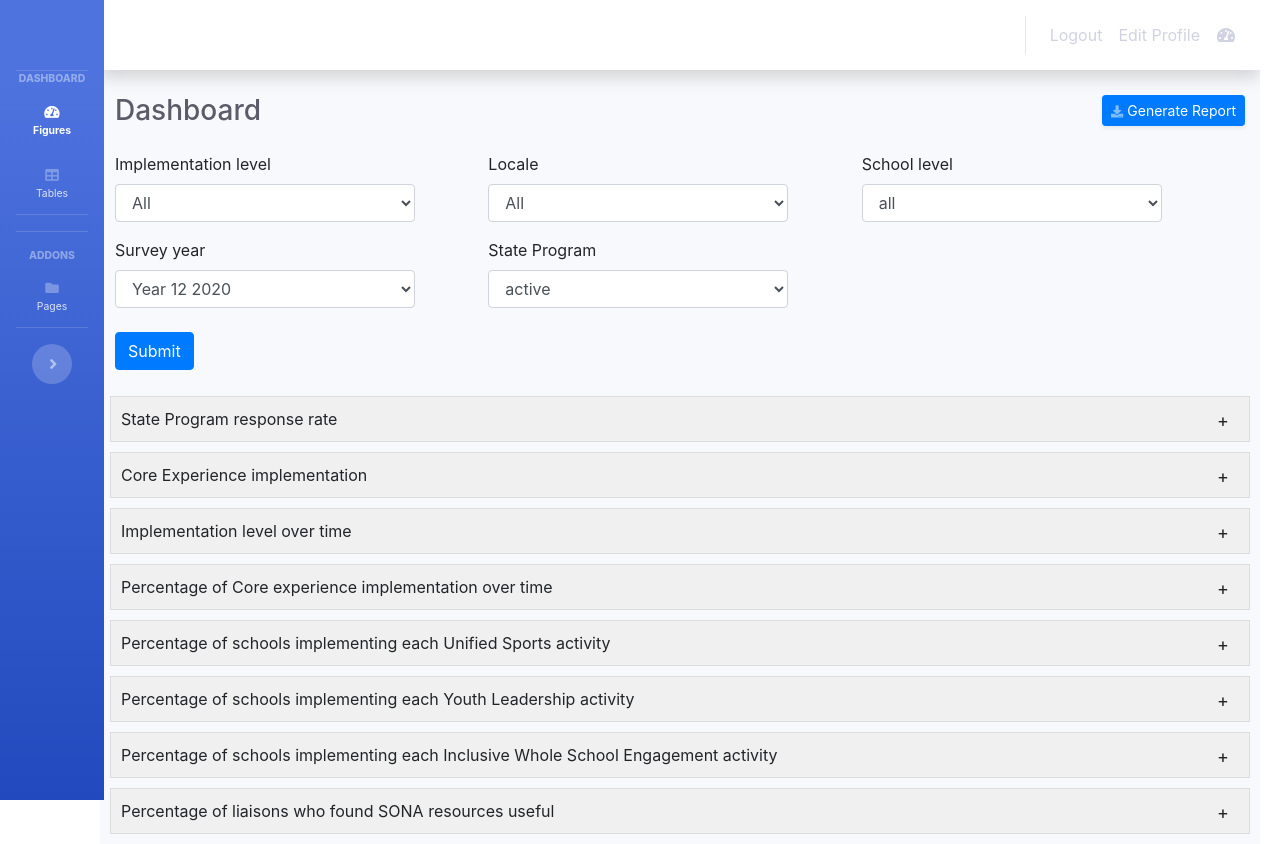
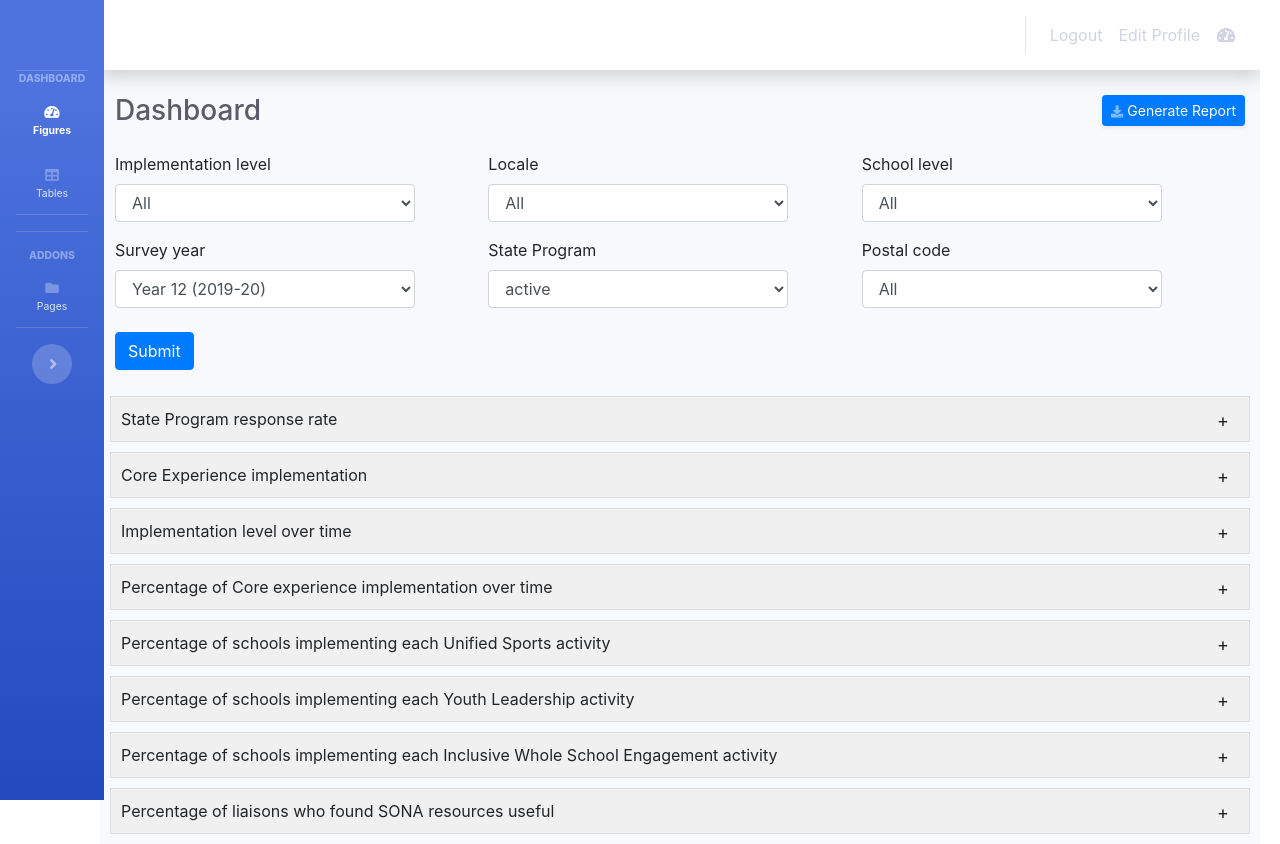
Before and after one commit to Nirmitraj/specialOlympics, a Django app: page /index_graph/ in a window 1280 px wide. Run offline with Django 4.2, Linux system fonts and the light colour scheme; a user stored in the database is signed in; tables that the repository leaves empty hold one stand-in row (values such as "Sample post"); some libraries are stand-ins or nearby versions.

Commit message:
-added zipcode dropdown

```diff
--- a/analytics/forms.py
+++ b/analytics/forms.py
@@ -23,7 +23,9 @@ locale = {'all':'All','City':'City','Suburb':'Suburb','Rural':'Rural'}
 
 years = SchoolDetails.objects.values_list('survey_taken_year',flat=True).distinct()
 zipcodes = SchoolDetails.objects.values_list('zipcode', flat=True)
-zipcode_dict = {zipcode: zipcode for zipcode in zipcodes if zipcode != '-99'}
+zipcode_dict = {'all': 'All'}
+zipcode_dict.update({zipcode: zipcode for zipcode in zipcodes if zipcode != '-99'})
+
 print(zipcode_dict)
 
 print("=================ZIPCODE TESTING=====================")
@@ -36,20 +38,30 @@ logic below is to convert actual year to smaller number (14,13,12...)
 so any (year - 2008) gives that years smaller value
 ex: 2022-2008 =14
 '''
-year_dict = {val:'Year '+str(val-2008)+' '+str(val) for val in years if type(val) == int and val > 2008 }
+first_year = min(years) if years else None
+last_year = max(years) if years else None
+year_dict = {val:'Year '+str(val-2008)+' ('+str(val-1)+'-'+(str(val)[-2:]+')') for val in years if type(val) == int and val > 2008}
 
 class StateAbvSelect2Widget(s2forms.ModelSelect2MultipleWidget):
     search_fields = [
         "state_abv__icontains",
         "school_state__icontains",
     ]
-schoollevels = {'all':'all','1.00':'Elementary','2.00':'High','3.00':'Middle','4.00':'Preschool'}
+schoollevels = {'all':'All','1.00':'Elementary','2.00':'High','3.00':'Middle','4.00':'Preschool'}
 class Filters(forms.Form):
-    implementation_level = forms.CharField(label='Implementation level', widget=forms.Select(choices=implementationlevel.items(),attrs={'placeholder': 'Name', 'style': 'width: 300px;', 'class': 'form-control'}))
-    locale__startswith = forms.CharField(label='Locale', widget=forms.Select(choices=locale.items(),attrs={'placeholder': 'Name', 'style': 'width: 300px;', 'class': 'form-control'}))
-    gradeLevel_WithPreschool = forms.CharField(label='School level',widget = forms.Select(choices = schoollevels.items(),attrs={'placeholder': 'Name', 'style': 'width: 300px;', 'class': 'form-control'}))
-    survey_taken_year= forms.CharField(label='Survey year', widget=forms.Select(choices=year_dict.items(),attrs={'placeholder': 'Name', 'style': 'width: 300px;', 'class': 'form-control'}))
-
+    implementation_level = forms.CharField(label='Implementation level', widget=forms.Select(choices=implementationlevel.items(),attrs={'placeholder': 'Name', 'style': 'width: 300px;', 'class': 'form-control', 'id': 'implementation_drop'}))
+    locale__startswith = forms.CharField(label='Locale', widget=forms.Select(choices=locale.items(),attrs={'placeholder': 'Name', 'style': 'width: 300px;', 'class': 'form-control', 'id': 'locale_drop'}))
+    gradeLevel_WithPreschool = forms.CharField(label='School level',widget = forms.Select(choices = schoollevels.items(),attrs={'placeholder': 'Name', 'style': 'width: 300px;', 'class': 'form-control', 'id': 'gradeLevel_drop'}))
+    survey_taken_year= forms.CharField(label='Survey year', widget=forms.Select(choices=year_dict.items(),attrs={'placeholder': 'Name', 'style': 'width: 300px;', 'class': 'form-control', 'id': 'survey_drop'}))
+#   zipcode = forms.MultipleChoiceField(
+#         label='Postal code',
+#         choices=zipcode_dict.items(),
+#         widget=Select2MultipleWidget(
+#             attrs={'style': 'width: 300px;', 'id': 'id_zipcodes'}
+#             ),
+#         required=False,  # Set to False if you want to allow no selection
+#         initial=list(zipcode_dict.keys())[0]  # Set the first key in the dictionary as the default value
+#     )
     state = 'all'
     # implementation_level = forms.MultipleChoiceField(
     #     widget=Select2MultipleWidget(attrs={'style': 'width: 300px;'}),
@@ -116,22 +128,17 @@ class Filters(forms.Form):
     # )
 
 
-    # zipcode = forms.MultipleChoiceField(
-    #     label='Postal code',
-    #     choices=zipcode_dict.items(),
-    #     widget=Select2MultipleWidget(
-    #         attrs={'style': 'width: 300px;', 'id': 'id_zipcodes'}
-    #         ),
-    #     required=False,  # Set to False if you want to allow no selection
-    #     initial=list(zipcode_dict.keys())[0]  # Set the first key in the dictionary as the default value
-    # )
+
 
     def __init__(self, state, *args, **kwargs):
-        print('STATE',state)
+        print('==STATE',state)
         self.state = state
         super().__init__(*args)
-        self.fields['state_abv'] = forms.CharField(label='State Program', widget=forms.Select(choices=state,attrs={'placeholder': 'Name', 'style': 'width: 300px;', 'class': 'form-control'}))
+        self.fields['state_abv'] = forms.CharField(label='State Program', widget=forms.Select(choices=state,attrs={'placeholder': 'Name', 'style': 'width: 300px;', 'class': 'form-control', 'id': 'state_drop'}))
+        zipcodes = SchoolDetails.objects.filter(state_abv='AK').values_list('zipcode', flat=True)
+        zipcode_dict = {'all': 'All'}
+        zipcode_dict.update({zipcode: zipcode for zipcode in zipcodes if zipcode != '-99'})
+
+        self.fields['zipcode']= forms.CharField(label='Postal code', widget=forms.Select(choices=zipcode_dict.items(),attrs={'placeholder': 'Name', 'style': 'width: 300px;', 'class': 'form-control', 'id': 'postalCode_drop'}))
+
     # state_abv= forms.CharField(label='State', widget=forms.Select(choices=state,attrs={'placeholder': 'Name', 'style': 'width: 300px;', 'class': 'form-control'}))
-
-
-#when we add a state or remove a state we want to get that callback
--- a/analytics/index_graph.py
+++ b/analytics/index_graph.py
@@ -269,7 +269,7 @@ def add_in_forFilters(new_filters):
 def school_suvery_data(dashboard_filters):
     new_filters= filter_set(dashboard_filters)
     print("PRIIINNTTTT", new_filters)
-    # new_filters.pop('state_abv',None) # as this graph is for all states we remove state filter for this
+    new_filters.pop('state_abv',None) # as this graph is for all states we remove state filter for this
     new_filters.pop('zipcode',None)
     print('Filterssssss',new_filters)
     filters = add_in_forFilters(new_filters)
@@ -281,8 +281,8 @@ def school_suvery_data(dashboard_filters):
 def school_suvery_implementation_level_data(dashboard_filters):
     new_filters= filter_set(dashboard_filters)
     print("PRIIINNTTTTI", new_filters)
-    # new_filters.pop('state_abv',None) # as this graph is for all states we remove state filter for this
-    new_filters.pop('zipcodeI',None)
+    new_filters.pop('state_abv',None) # as this graph is for all states we remove state filter for this
+    new_filters.pop('zipcode',None)
     print('FilterssssssI',new_filters)
     filters = add_in_forFilters(new_filters)
 
@@ -293,8 +293,8 @@ def school_suvery_implementation_level_data(dashboard_filters):
 def school_suvery_locale_data(dashboard_filters):
     new_filters= filter_set(dashboard_filters)
     print("PRIIINNTTTTI", new_filters)
-    # new_filters.pop('state_abv',None) # as this graph is for all states we remove state filter for this
-    new_filters.pop('zipcodeI',None)
+    new_filters.pop('state_abv',None) # as this graph is for all states we remove state filter for this
+    new_filters.pop('zipcode',None)
     print('FilterssssssI',new_filters)
     filters = add_in_forFilters(new_filters)
 
@@ -317,8 +317,8 @@ def school_suvery_locale_data(dashboard_filters):
 def school_suvery_school_data(dashboard_filters):
     new_filters= filter_set(dashboard_filters)
     print("PRIIINNTTTTI", new_filters)
-    # new_filters.pop('state_abv',None) # as this graph is for all states we remove state filter for this
-    new_filters.pop('zipcodeI',None)
+    new_filters.pop('state_abv',None) # as this graph is for all states we remove state filter for this
+    new_filters.pop('zipcode',None)
     print('FilterssssssI',new_filters)
     filters = add_in_forFilters(new_filters)
 
@@ -415,7 +415,7 @@ def school_survey_school_level(dashboard_filters):
     # print('YEAR2',years_minus_2008)
     # Create the layout for the plot
     layout = dict(
-        title='Year {0} ({1}) State Program response rate'.format(int(year)-2008,year),
+        title='Year {0} ({1}) State Program response rate'.format(int(year)-2008,(str(int(year)-1)+'-'+str(year)[-2:])),
         yaxis=dict(range=[0, 100]),
         barmode='group',
     )
@@ -518,7 +518,7 @@ def school_survey_locale_level(dashboard_filters):
     # print('YEAR2',years_minus_2008)
     # Create the layout for the plot
     layout = dict(
-        title='Year {0} ({1}) State Program response rate'.format(int(year)-2008,year),
+        title='Year {0} ({1}) State Program response rate'.format(int(year)-2008,(str(int(year)-1)+'-'+str(year)[-2:])),
         yaxis=dict(range=[0, 100]),
         barmode='group',
     )
@@ -631,7 +631,7 @@ def school_survey_implementation_level(dashboard_filters):
     # print('YEAR2',years_minus_2008)
     # Create the layout for the plot
     layout = dict(
-        title='Year {0} ({1}) State Program response rate'.format(int(year)-2008,year),
+        title='Year {0} ({1}) State Program response rate'.format(int(year)-2008,(str(int(year)-1)+'-'+str(year)[-2:])),
         yaxis=dict(range=[0, 100]),
         barmode="group",
         bargap=0.1,  # Add this line
@@ -693,7 +693,7 @@ def school_survey(dashboard_filters):
     # if isinstance(year, list):
         # year = year[0]
     layout = dict(
-        title='Year {0} ({1}) State Program response rate'.format(int(year)-2008,year),
+        title='Year {0} ({1}) State Program response rate'.format(int(year)-2008,(str(int(year)-1)+'-'+str(year)[-2:])),
         yaxis = dict(range=[0, 100]),
         barmode='group',
     )
@@ -724,8 +724,7 @@ def core_experience(dashboard_filters):
         values = [sports,leadership,wholeschool]
     ))
     filters = add_in_forFilters(filters)
-
-    fig = px.pie(core_exp_df, values='values', names='lables',title='Core Experience implementation in {year} {state_abv}'.format(state_abv=filters['state_abv'],year=filters['survey_taken_year']))
+    fig = px.pie(core_exp_df, values='values', names='lables',title='Core Experience implementation in {year} {state_abv}'.format(state_abv=filters['state_abv'],year=('('+str(int(filters['survey_taken_year'])-1)+'-'+str(filters['survey_taken_year'])[-2:]+')')))
     plot_div = plot(fig, output_type='div', include_plotlyjs=False)
     print("plot div yo", plot_div)
     return plot_div
@@ -818,7 +817,7 @@ def index(request):
         print(request)
         state = state_choices(state)
         dropdown = Filters(state,request.POST)
-        print(dropdown)
+        print("===================",dropdown)
         if dropdown.is_valid():
             #print('heloooooo')
             dashboard_filters = dropdown.cleaned_data
@@ -882,6 +881,14 @@ def get_graph(request):
     # print("YOO NEW DATA", plot_div)
     return JsonResponse({'plot_div': mark_safe(plot_div)})
 
+
+def get_zipcodes(request):
+    state_abv = request.GET.get('state_abv')
+    zipcodes = SchoolDetails.objects.filter(state_abv=state_abv).values_list('zipcode', flat=True)
+    zipcode_dict = {'all': 'All'}
+    zipcode_dict.update({zipcode: zipcode for zipcode in zipcodes if zipcode != '-99'})
+
+    return JsonResponse(zipcode_dict, safe=False)
 
 
 '''
@@ -1275,16 +1282,3 @@ def horizontal_stacked_bar(response,y_axis,heading,state, compare_type="default"
 
     plot_div = plot(fig, output_type='div', include_plotlyjs=False)
     return plot_div
-
-class GetZipcodesView(View):
-    def get(self, request, *args, **kwargs):
-        state_abv = request.GET.get('state', None)
-        zipcodes = SchoolDetails.objects.values_list('zipcode')
-
-        if state_abv is not None:
-            # Assuming you have a model Zipcode that has fields 'zipcode' and 'state_abv'
-            zipcodes = list(zipcodes.objects.filter(state_abv=state_abv))
-        else:
-            zipcodes = []
-
-        return JsonResponse({'zipcodes': zipcodes})
--- a/analytics/templates/analytics/index_graph.html
+++ b/analytics/templates/analytics/index_graph.html
@@ -516,6 +516,29 @@ $('#reset-button-4').click(function() {
 });
 
 
+$(document).ready(function() {
+    $('#state_drop').change(function() {
+        var state = $(this).val();
+        console.log(state);
+        $.ajax({
+            url: '/get_zipcodes/',
+            data: {
+                'state_abv': state
+            },
+            dataType: 'json',
+            success: function(data) {
+                var select = $('#postalCode_drop');
+                select.empty();
+                $.each(data, function(index, value) {
+                   $('<option>').val(value).text(value).appendTo(select);
+                });
+            }
+        });
+    });
+
+    });
+
+
   </script>
 </body>
 </html>
--- a/analytics/urls.py
+++ b/analytics/urls.py
@@ -9,8 +9,9 @@ urlpatterns=[
     path('tables/',tables.tables,name='tables'),
     path('dashboard/',views.index,name='dashboard'),
     path('index_graph/',index_graph.index,name='index_graph'),
-    path('index_graph/',index_graph.GetZipcodesView,name='get_zipcode'),
     path('api/get_graph/', index_graph.get_graph, name='get_graph'),
+    path('get_zipcodes/', index_graph.get_zipcodes, name='get_zipcodes'),
+
 
     path('index_table/',index_table.tables,name='index_table'),
 
```
